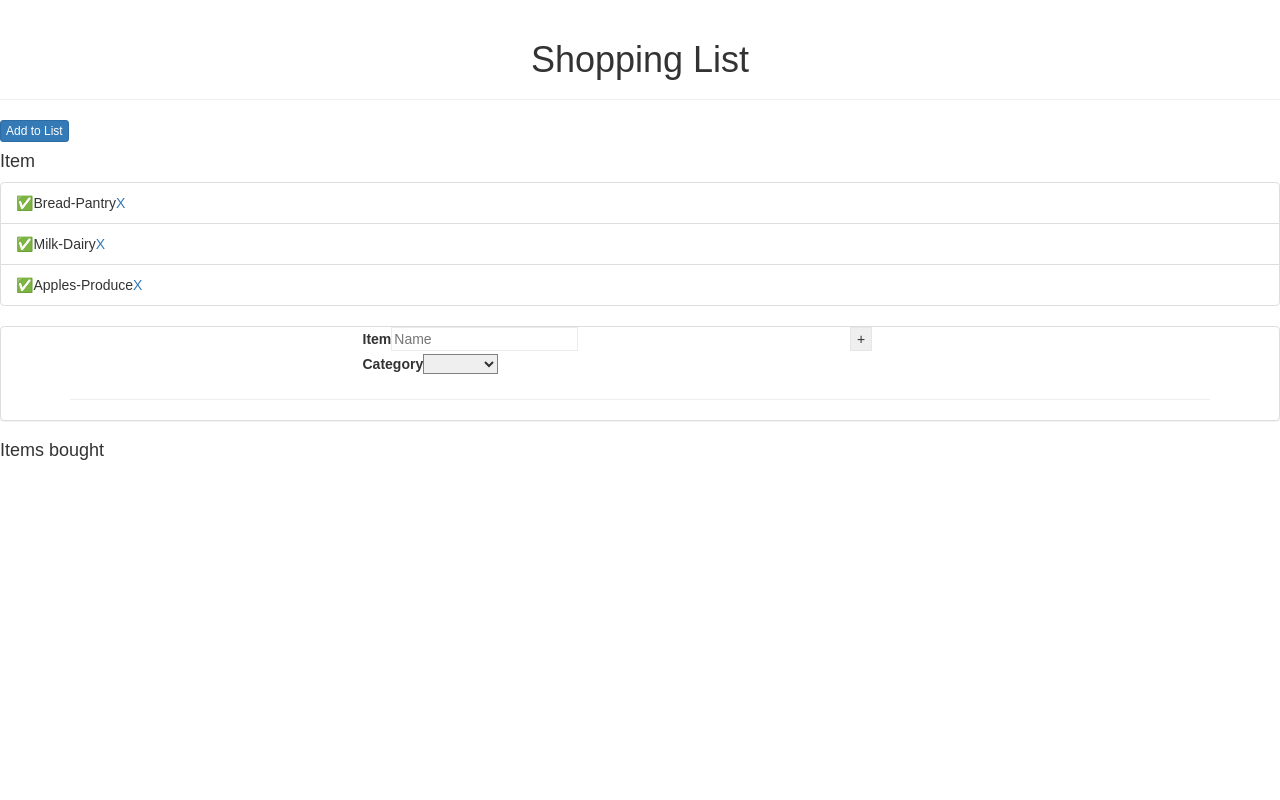
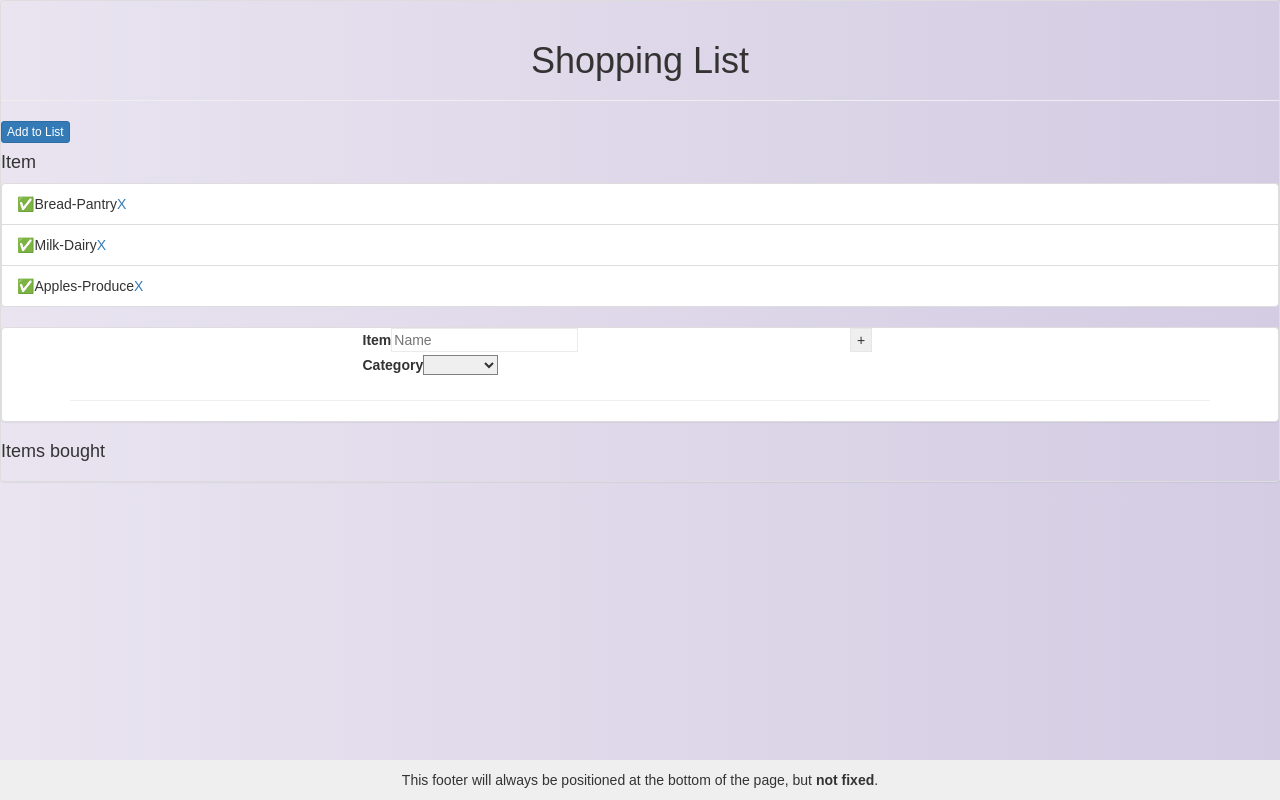
Before and after one commit to efriedla/ShoppingLIst, a React (Create React App) app: page / in a window 1280 px wide. Built offline with nearby package versions, Linux system fonts and the light colour scheme.

Commit message:
addecd style

```diff
--- a/src/App.css
+++ b/src/App.css
@@ -1,3 +1,15 @@
+body{
+  background: #D3CCE3;  /* fallback for old browsers */
+  background: -webkit-linear-gradient(to right, #E9E4F0, #D3CCE3);  /* Chrome 10-25, Safari 5.1-6 */
+  background: linear-gradient(to right, #E9E4F0, #D3CCE3); /* W3C, IE 10+/ Edge, Firefox 16+, Chrome 26+, Opera 12+, Safari 7+ */
+
+}
+.list{
+  background: #D3CCE3;  /* fallback for old browsers */
+  background: -webkit-linear-gradient(to right, #E9E4F0, #D3CCE3);  /* Chrome 10-25, Safari 5.1-6 */
+  background: linear-gradient(to right, #E9E4F0, #D3CCE3); /* W3C, IE 10+/ Edge, Firefox 16+, Chrome 26+, Opera 12+, Safari 7+ */
+
+}
 .center{
     text-align: center;
 }
@@ -6,3 +18,13 @@
 	color: #fff;
   opacity: 0.5;
 }
+.startButton{
+  position: absolute;
+  top: 50%;
+  left: 40%;
+  z-index: -1;
+  background: #D3CCE3;  /* fallback for old browsers */
+  background: -webkit-linear-gradient(to right, #E9E4F0, #D3CCE3);  /* Chrome 10-25, Safari 5.1-6 */
+  background: linear-gradient(to right, #E9E4F0, #D3CCE3); /* W3C, IE 10+/ Edge, Firefox 16+, Chrome 26+, Opera 12+, Safari 7+ */
+  width: 100px;
+}
--- a/src/App.js
+++ b/src/App.js
@@ -6,6 +6,7 @@ import {PageHeader,Panel,Button} from 'react-bootstrap';
 import ShoppingList from './Components/ShoppingList';
 import AddToList from './Components/AddToList';
 import DoneList from './Components/DoneList';
+import Footer from './Components/Footer';
 
 class App extends Component {
   constructor(props){
@@ -14,6 +15,7 @@ class App extends Component {
         items: [],
         open: false,
         active: false,
+        start: false,
         done: []
 
     }
@@ -107,20 +109,27 @@ componentWillMount(){
 render() {
 
     return (
-      <div >
+      <div className='list'>
+        <Button className='startButton' bsSize="small"  onClick={() => this.setState({ start: !this.state.start })}>
+          Start
+        </Button>
+        <Panel className="list" collapsible expanded={this.state.start}>
+
         <PageHeader >
-        <h1 className='center'>Shopping List</h1>
+        <h1 className='center  '>Shopping List</h1>
         </PageHeader>
         <Button bsSize="xsmall" bsStyle="primary" onClick={() => this.setState({ open: !this.state.open })}>
           Add to List
         </Button>
-        <ShoppingList items={this.state.items}  onDone={this.handleDoneItem.bind(this)} onDelete={this.handleDeleteItem.bind(this)}/>
+        <ShoppingList className="list" items={this.state.items}  onDone={this.handleDoneItem.bind(this)} onDelete={this.handleDeleteItem.bind(this)}/>
 
         <Panel collapsible expanded={this.state.open}>
         <AddToList addItem={this.handleItem.bind(this)}/>
         </Panel>
         <DoneList items={this.state.done}  onDone={this.handleOnItem.bind(this)} onDelete={this.handleDeleteDoneItem.bind(this)}/>
+        </Panel>
 
+        <Footer />
       </div>
     );
   }
--- /dev/null
+++ b/src/Components/Footer.js
@@ -0,0 +1,20 @@
+import React, { Component } from 'react';
+import './ShoppingList.css';
+// import {ListGroupItem} from 'react-bootstrap';
+
+
+
+class Footer extends Component {
+
+
+    render() {
+        //the delete will get pushed up two componentes
+
+      return (
+        <div class="footer">This footer will always be positioned at the bottom of the page, but <strong>not fixed</strong>.
+        </div>
+      );
+    }
+  }
+
+export default Footer;
--- a/src/Components/ShoppingList.css
+++ b/src/Components/ShoppingList.css
@@ -6,3 +6,12 @@ input{
 
 
 }
+.footer {
+    position: absolute;
+    right: 0;
+    bottom: 0;
+    left: 0;
+    padding: 1rem;
+    background-color: #efefef;
+    text-align: center;
+  }
--- a/src/Components/ShoppingList.js
+++ b/src/Components/ShoppingList.js
@@ -27,7 +27,7 @@ class ShoppingList extends Component {
       });
     }
     return (
-      <div className='item'>
+      <div className='item '>
 
        <h4>Item</h4>
        <ListGroup>
```
Also changed, not shown: src/Components/DoneList.css (line endings or trailing spaces).
